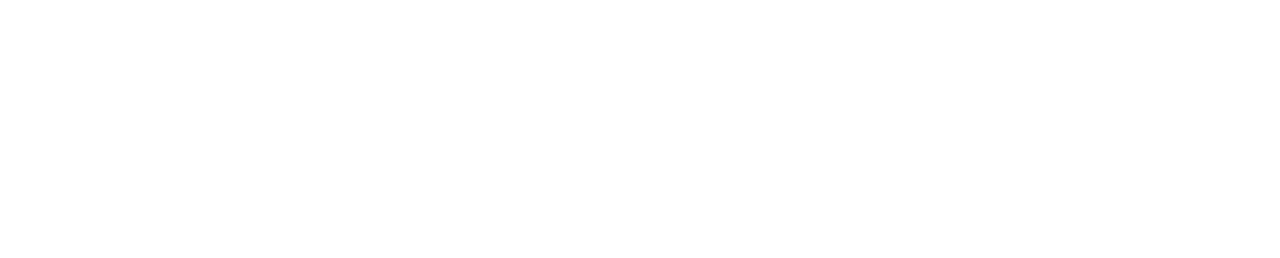
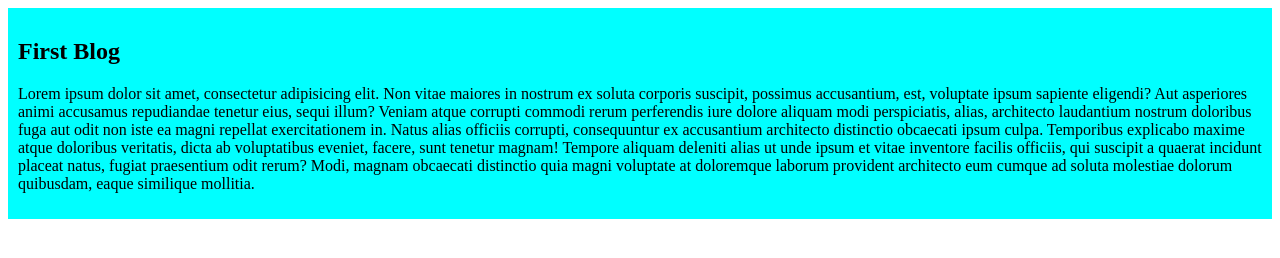
Before and after one commit to marziulrafi/first-repo, a plain HTML site: page index.html in a window 1280 px wide. Drawn offline with Linux system fonts and the light colour scheme.

Commit message:
added first blog

```diff
--- /dev/null
+++ b/Style/blogs.css
@@ -0,0 +1,4 @@
+div{
+    background-color: aqua;
+    padding: 10px;
+}
--- a/index.html
+++ b/index.html
@@ -4,8 +4,19 @@
     <meta charset="UTF-8">
     <meta name="viewport" content="width=device-width, initial-scale=1.0">
     <title>First Repository</title>
+    <link rel="stylesheet" href="Style/blogs.css">
 </head>
 <body>
-
+    <div>
+        <h2>First Blog</h2>
+        <p>Lorem ipsum dolor sit amet, consectetur adipisicing elit.
+            Non vitae maiores in nostrum ex soluta corporis suscipit, possimus accusantium, est, voluptate ipsum sapiente eligendi?
+            Aut asperiores animi accusamus repudiandae tenetur eius, sequi illum?
+            Veniam atque corrupti commodi rerum perferendis iure dolore aliquam modi perspiciatis, alias,
+            architecto laudantium nostrum doloribus fuga aut odit non iste ea magni repellat exercitationem in.
+            Natus alias officiis corrupti, consequuntur ex accusantium architecto distinctio obcaecati ipsum culpa.
+            Temporibus explicabo maxime atque doloribus veritatis, dicta ab voluptatibus eveniet, facere, sunt tenetur magnam!
+            Tempore aliquam deleniti alias ut unde ipsum et vitae inventore facilis officiis, qui suscipit a quaerat incidunt placeat natus, fugiat praesentium odit rerum? Modi, magnam obcaecati distinctio quia magni voluptate at doloremque laborum provident architecto eum cumque ad soluta molestiae dolorum quibusdam, eaque similique mollitia.</p>
+    </div>
 </body>
 </html>
```
